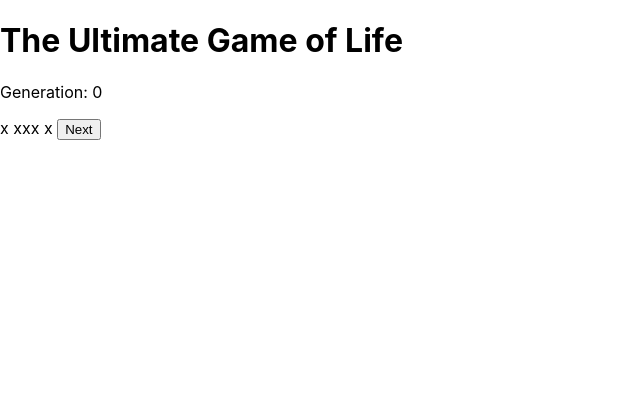
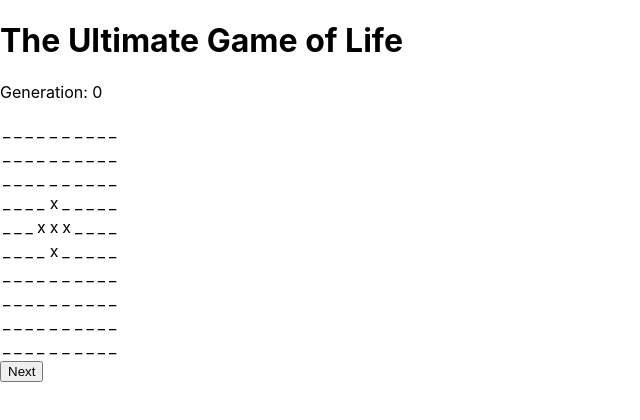
Before and after one commit to peterkzd/ultimate_gol, a React (Create React App) app: page / in a window 1280 px wide. Shown: the top 420 px of the page, without its empty margins (0-640 px from the left). Built offline with nearby package versions, Linux system fonts and the light colour scheme.

Commit message:
world displaying

```diff
--- a/src/App.tsx
+++ b/src/App.tsx
@@ -2,46 +2,53 @@ import React, { useState } from 'react';
 import GameLogic, {WorldLogic, Ruleset} from "./logic/GameLogic";
 
 const cellStatusMatrix = [
-  [' ', ' ', ' ', ' ', ' ', ' ', ' ', ' ', ' ', ' '],
-  [' ', ' ', ' ', ' ', ' ', ' ', ' ', ' ', ' ', ' '],
-  [' ', ' ', ' ', ' ', ' ', ' ', ' ', ' ', ' ', ' '],
-  [' ', ' ', ' ', ' ', 'x', ' ', ' ', ' ', ' ', ' '],
-  [' ', ' ', ' ', 'x', 'x', 'x', ' ', ' ', ' ', ' '],
-  [' ', ' ', ' ', ' ', 'x', ' ', ' ', ' ', ' ', ' '],
-  [' ', ' ', ' ', ' ', ' ', ' ', ' ', ' ', ' ', ' '],
-  [' ', ' ', ' ', ' ', ' ', ' ', ' ', ' ', ' ', ' '],
-  [' ', ' ', ' ', ' ', ' ', ' ', ' ', ' ', ' ', ' '],
-  [' ', ' ', ' ', ' ', ' ', ' ', ' ', ' ', ' ', ' '],
+  ['_', '_', '_', '_', '_', '_', '_', '_', '_', '_'],
+  ['_', '_', '_', '_', '_', '_', '_', '_', '_', '_'],
+  ['_', '_', '_', '_', '_', '_', '_', '_', '_', '_'],
+  ['_', '_', '_', '_', 'x', '_', '_', '_', '_', '_'],
+  ['_', '_', '_', 'x', 'x', 'x', '_', '_', '_', '_'],
+  ['_', '_', '_', '_', 'x', '_', '_', '_', '_', '_'],
+  ['_', '_', '_', '_', '_', '_', '_', '_', '_', '_'],
+  ['_', '_', '_', '_', '_', '_', '_', '_', '_', '_'],
+  ['_', '_', '_', '_', '_', '_', '_', '_', '_', '_'],
+  ['_', '_', '_', '_', '_', '_', '_', '_', '_', '_'],
 ]
 
 interface WorldProps {
-  logic: WorldLogic;
+  worldLogic: WorldLogic;
 }
 
-const World: React.FC<WorldProps> = ({ logic }) => {
+const World: React.FC<WorldProps> = ({ worldLogic }) => {
   return (
-    <>
-      {logic.statusMatrix}
-    </>
+    <table>
+      <thead></thead>
+      <tbody>
+        {worldLogic.statusMatrix.map((row, rowIndex) => (
+          <tr key={rowIndex}>
+            {row.map((cell, columnIndex) => <td key={`${rowIndex}-${columnIndex}`}>{cell}</td>)}
+          </tr>
+        ))}
+      </tbody>
+    </table>
   )
 }
 
 interface GameProps {
-  logic: GameLogic;
+  gameLogic: GameLogic;
 }
-const Game: React.FC<GameProps> = ({ logic }) => {
+const Game: React.FC<GameProps> = ({ gameLogic }) => {
 
-  const [generation, setGeneration] = useState(logic.generation);
+  const [generation, setGeneration] = useState(gameLogic.generation);
 
   const nextGeneration = () => {
-    setGeneration(logic.nextState());
+    setGeneration(gameLogic.nextState());
   }
   return (
   <div>
     <h1>The Ultimate Game of Life</h1>
     {/* {logic.display()} */}
     <p>Generation: {generation}</p>
-    <World logic={logic.world} />
+    <World worldLogic={gameLogic.world} />
     <button onClick={nextGeneration}>Next</button>
   </div>
   )
@@ -55,7 +62,7 @@ function App() {
 
   return (
     <div>
-      <Game logic={game} />
+      <Game gameLogic={game} />
     </div>
   );
 }
```
